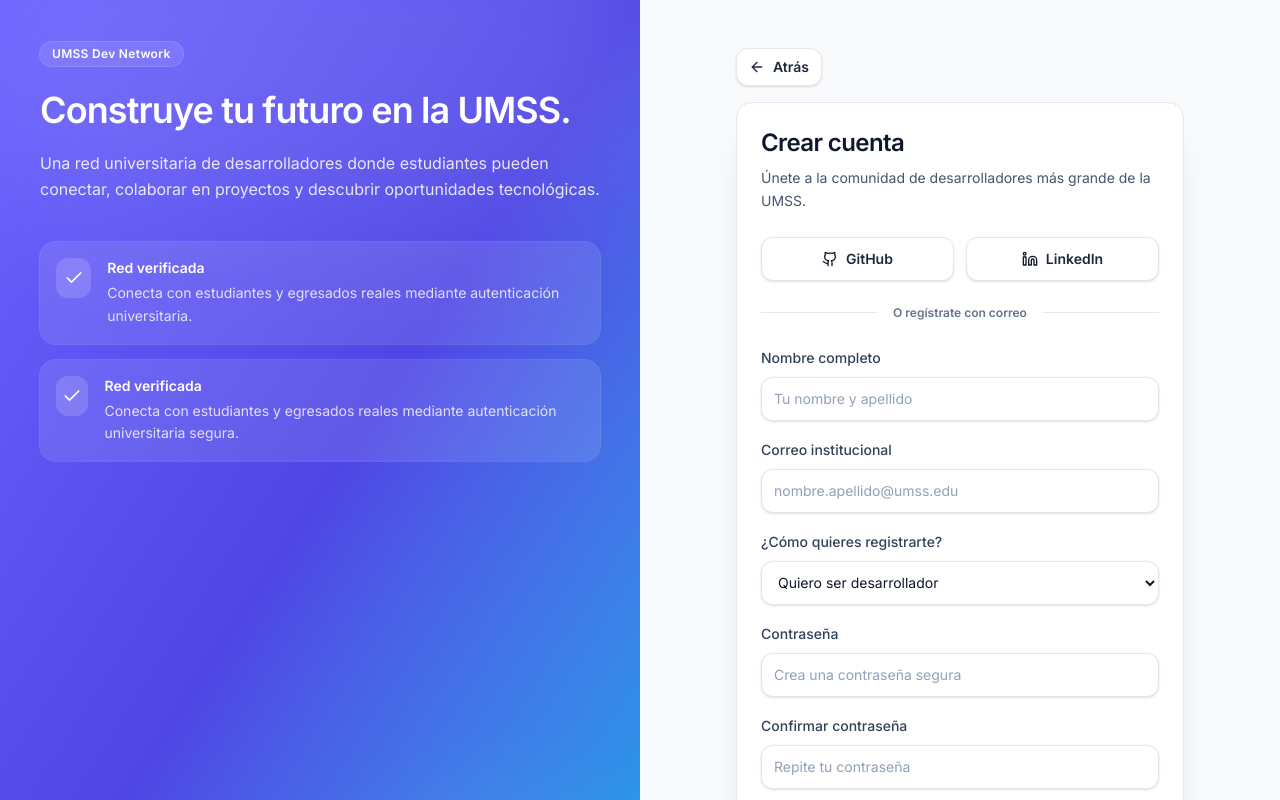
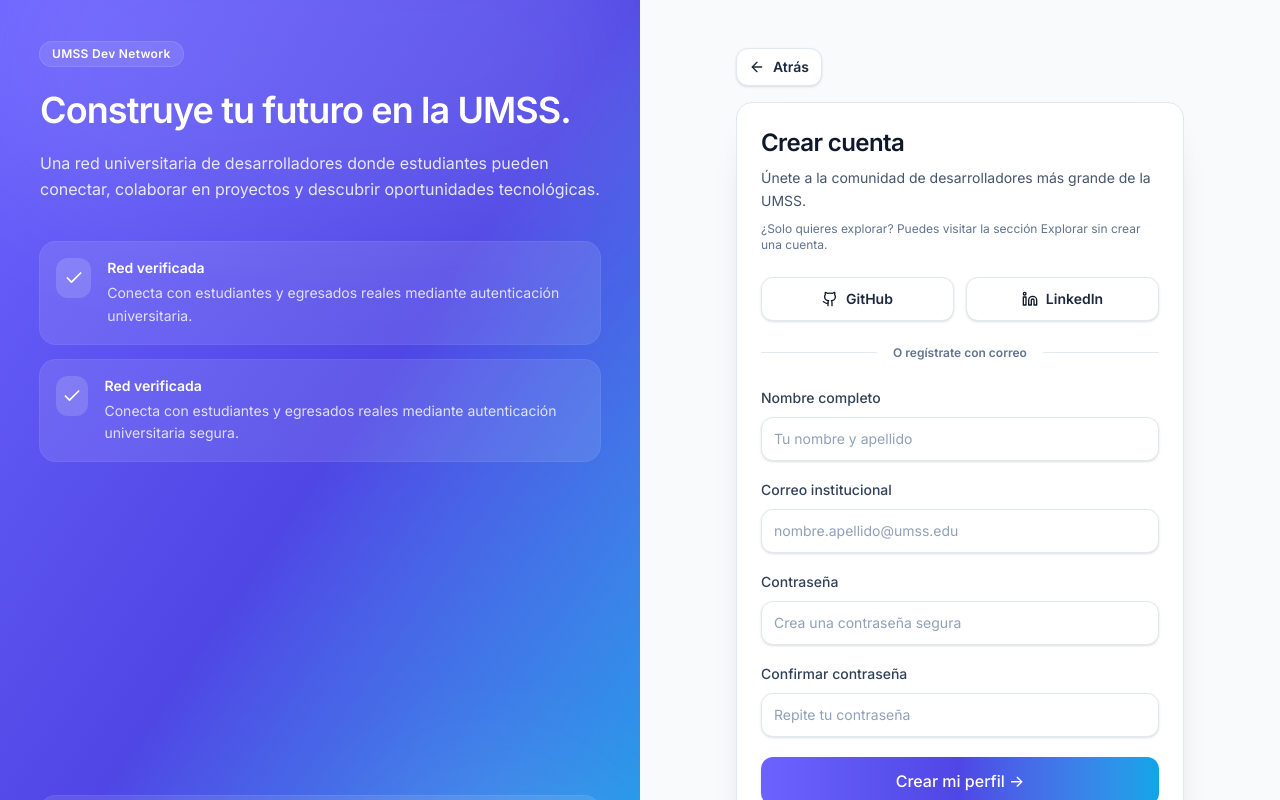
Before and after one commit to LuisHerlan7/Dev_Profile_UMSS_FE, a React (Vite) app: page /register in a window 1280 px wide. Shown: the top 800 px of the page. Built offline with nearby package versions, Linux system fonts and the light colour scheme; no server answers.

Commit message:
Eliminar selección de rol en RegisterPage y ajustar manejo de espacios en contraseñas

```diff
--- a/src/features/auth/pages/RegisterPage.tsx
+++ b/src/features/auth/pages/RegisterPage.tsx
@@ -11,7 +11,6 @@ export function RegisterPage() {
   const navigate = useNavigate();
   const [name, setName] = useState('');
   const [email, setEmail] = useState('');
-  const [role, setRole] = useState<'desarrollador' | 'visitante'>('desarrollador');
   const [password, setPassword] = useState('');
   const [passwordConfirmation, setPasswordConfirmation] = useState('');
   const [isSubmitting, setIsSubmitting] = useState(false);
@@ -47,7 +46,6 @@ export function RegisterPage() {
       await registerUser({
         name: name.trim(),
         email: email.trim(),
-        role,
         password,
         password_confirmation: passwordConfirmation,
       });
@@ -66,6 +64,9 @@ export function RegisterPage() {
       <h2 className="text-2xl font-semibold tracking-tight text-slate-900">Crear cuenta</h2>
       <p className="mt-2 text-sm leading-relaxed text-slate-600">
         Únete a la comunidad de desarrolladores más grande de la UMSS.
+      </p>
+      <p className="mt-2 text-xs text-slate-500">
+        ¿Solo quieres explorar? Puedes visitar la sección Explorar sin crear una cuenta.
       </p>
 
       <div className="mt-6 grid gap-3 sm:grid-cols-2">
@@ -110,24 +111,13 @@ export function RegisterPage() {
           onChange={(event) => setEmail(event.target.value)}
           required
         />
-        <label className="block">
-          <span className="text-sm font-medium text-slate-700">¿Cómo quieres registrarte?</span>
-          <select
-            className="mt-2 h-11 w-full rounded-xl border border-slate-200 bg-white px-3 text-sm text-slate-900 shadow-sm focus:border-[#6C63FF]/40 focus:outline-none focus:ring-2 focus:ring-[#6C63FF]/35 transition"
-            value={role}
-            onChange={(event) => setRole(event.target.value as 'desarrollador' | 'visitante')}
-          >
-            <option value="desarrollador">Quiero ser desarrollador</option>
-            <option value="visitante">Quiero ser visitante</option>
-          </select>
-        </label>
         <TextField
           label="Contraseña"
           type="password"
           placeholder="Crea una contraseña segura"
           autoComplete="new-password"
           value={password}
-          onChange={(event) => setPassword(event.target.value)}
+          onChange={(event) => setPassword(event.target.value.replace(/\s/g, ''))}
           minLength={8}
           required
         />
@@ -137,7 +127,7 @@ export function RegisterPage() {
           placeholder="Repite tu contraseña"
           autoComplete="new-password"
           value={passwordConfirmation}
-          onChange={(event) => setPasswordConfirmation(event.target.value)}
+          onChange={(event) => setPasswordConfirmation(event.target.value.replace(/\s/g, ''))}
           minLength={8}
           required
         />
```
